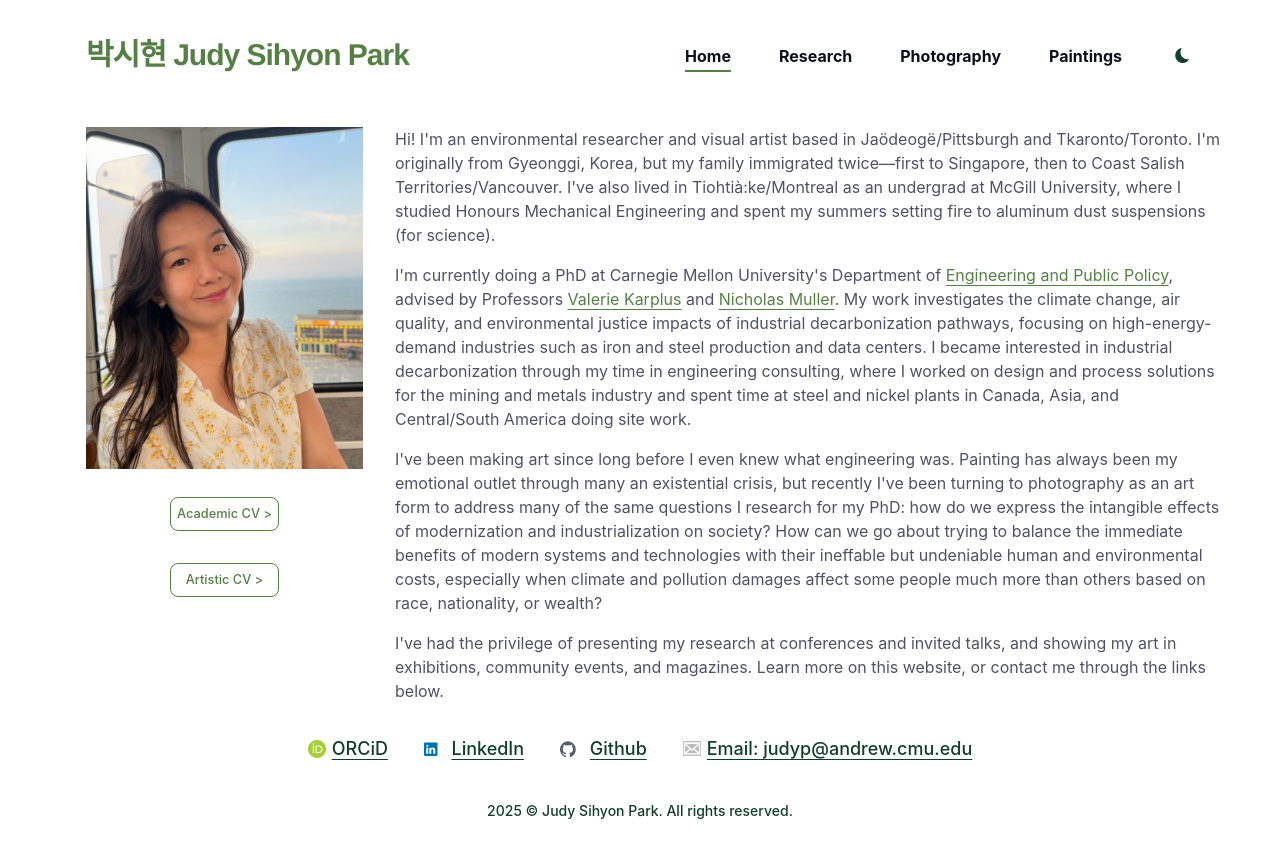
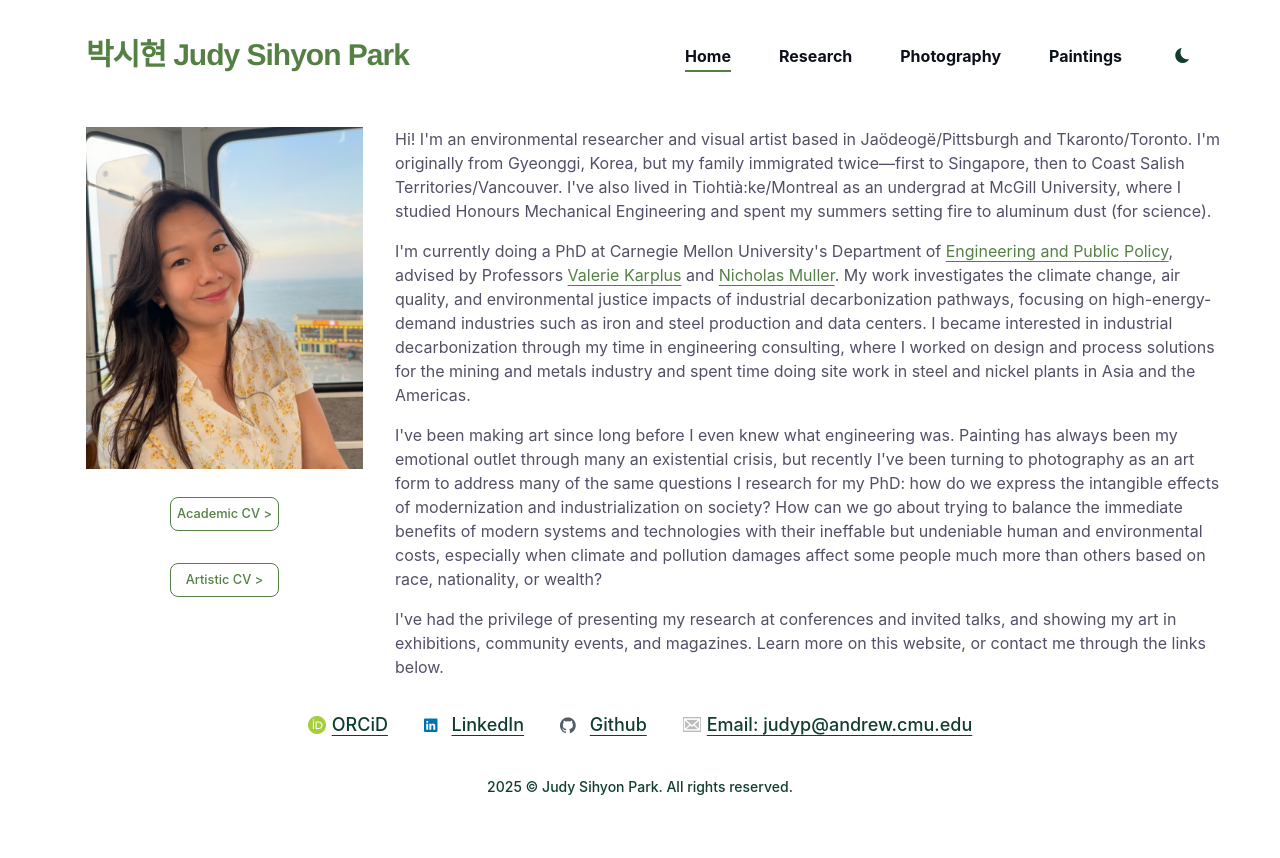
Before and after one commit to judypark/judypark.github.io, a Jekyll site: the page built from index.html, in a window 1280 px wide. Shown: the top 858 px of the page. Built offline with Jekyll 4.4.1, drawn with Linux system fonts in a browser that asks for light colours; nearby versions of some CDN libraries.

Commit message:
added more images, minor formatting

```diff
--- a/_includes/footer-art.html
+++ b/_includes/footer-art.html
@@ -15,7 +15,7 @@
                    href="https://www.instagram.com/not_so_fineart"
                    target="_blank"
                    rel="noopener"
-                   aria-label="Art Instagram">
+                   aria-label="Instagram">
                   <i class="ion ion-logo-instagram" style="color: #e4405f;"></i>
                   Art Instagram
                 </a>
--- a/_includes/section-hero.html
+++ b/_includes/section-hero.html
@@ -45,7 +45,7 @@
               immigrated twice&mdash;first to Singapore, then to Coast Salish Territories/Vancouver.
               I've also lived in Tiohtià:ke/Montreal as an undergrad at McGill University,
               where I studied Honours Mechanical Engineering and spent my summers setting fire to aluminum dust
-              suspensions (for science).
+              (for science).
             </p>
 
             <p class="hero__intro">
@@ -57,8 +57,8 @@
               industrial decarbonization pathways, focusing on high-energy-demand industries
               such as iron and steel production and data centers.
               I became interested in industrial decarbonization through
-              my time in engineering consulting, where I worked on design and process solutions for the mining and metals industry and spent time at
-              steel and nickel plants in Canada, Asia, and Central/South America doing site work.
+              my time in engineering consulting, where I worked on design and process solutions for the mining and metals industry
+              and spent time doing site work in steel and nickel plants in Asia and the Americas.
             </p>
 
             <p class="hero__intro">
--- a/_sass/3-modules/_section-hero.scss
+++ b/_sass/3-modules/_section-hero.scss
@@ -99,16 +99,19 @@
 
   /* Intro paragraphs: use base body font, just tweak size slightly if desired */
   .hero__intro {
-    font-size: $base-font-size; // a tiny bit larger than body
+    font-size: $base-font-size;
     line-height: $base-line-height;
     margin-bottom: $base-spacing-unit;
+    justify-content: left;
 
     @media only screen and (max-width: $desktop) {
       font-size: $base-font-size;
+      justify-content: left;
     }
 
-    @media only screen and (max-width: $mobile) {
+    @media only screen and (max-width: $tablet) {
       font-size: $base-font-size;
+      justify-content: left;
     }
   }
 
```
Also changed, not shown: _data/settings.yml (+15 -7 lines), images/photography/who-will-save/judypark-long-day-in-the-big-apple-nyc-2025.jpg (added), 1 other file.
